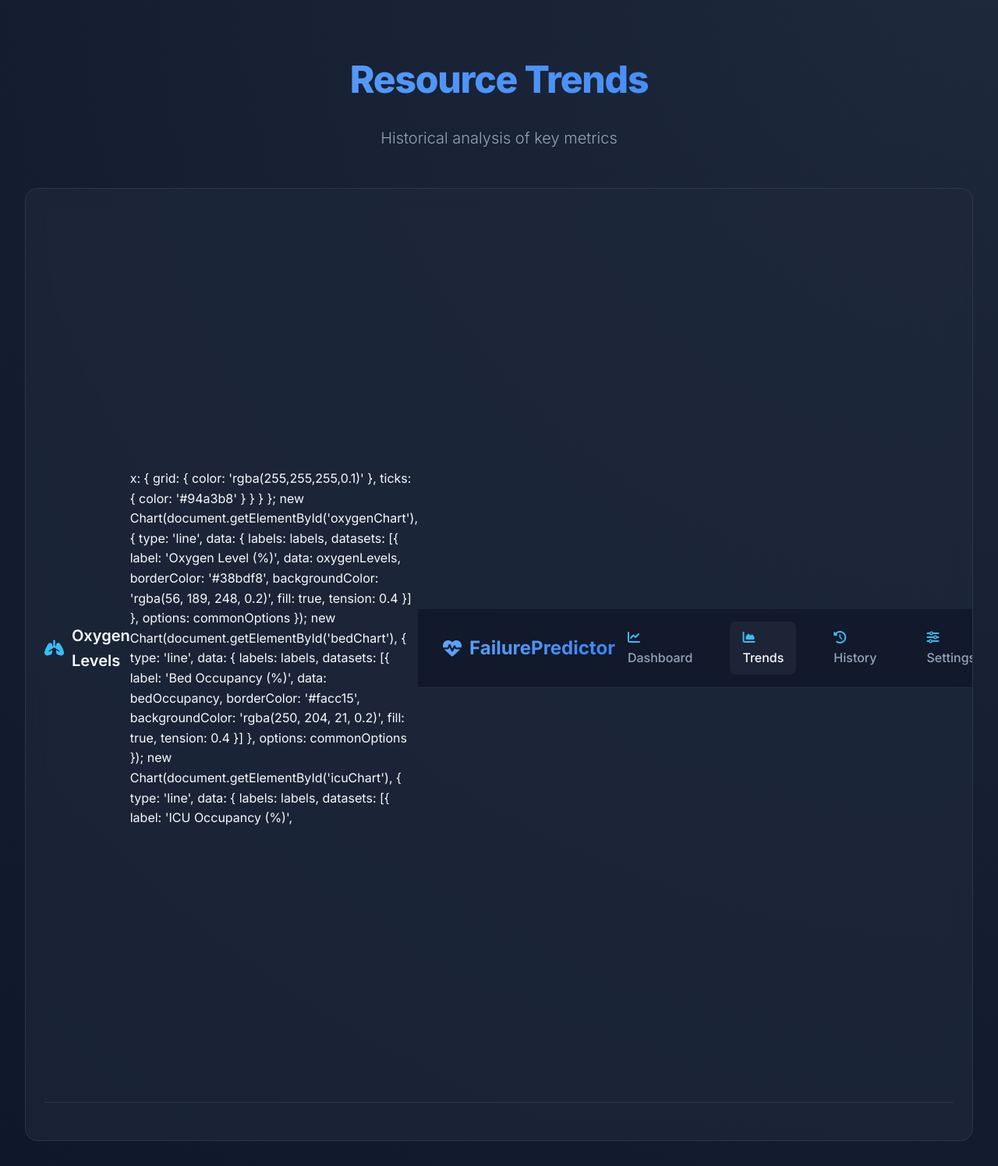
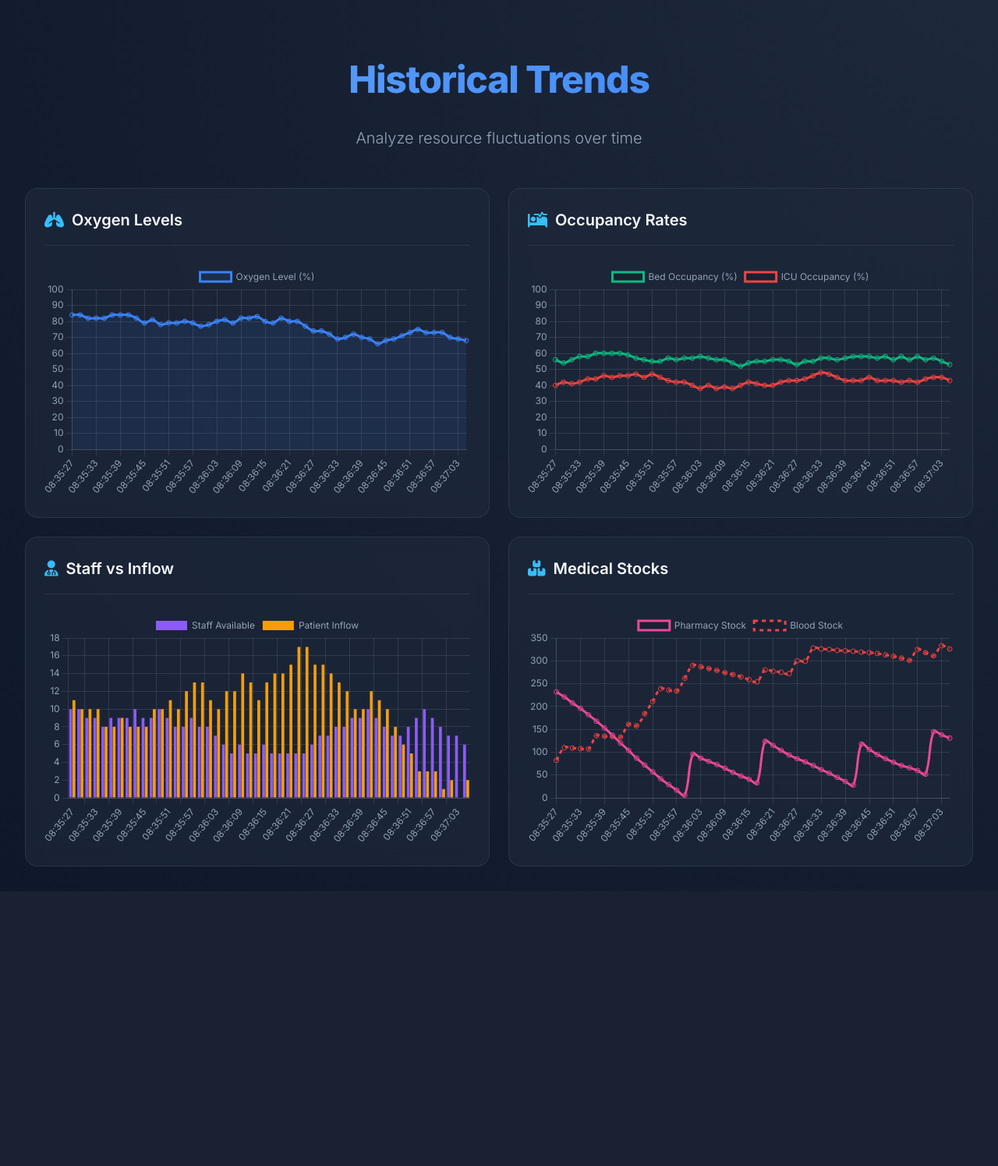
Before and after one commit to AKSHAY73499/VOISE-HACKATHON, a Flask app: page /trends in a window 1280 px wide. Shown: the part 75-1570 px from the top of the page at 78% size. After the commit the page ends 1186 px from the top, so only its background shows below. Run offline with Flask 3, Linux system fonts and the light colour scheme.

Commit message:
initial commit

```diff
--- /dev/null
+++ b/static/js/trends.js
@@ -0,0 +1,164 @@
+// Chart Configuration
+Chart.defaults.color = '#94a3b8';
+Chart.defaults.borderColor = 'rgba(255, 255, 255, 0.1)';
+Chart.defaults.font.family = "'Inter', sans-serif";
+
+let charts = {};
+
+function initCharts() {
+    // Oxygen Chart
+    const ctxOxygen = document.getElementById('chartOxygen').getContext('2d');
+    charts.oxygen = new Chart(ctxOxygen, {
+        type: 'line',
+        data: {
+            labels: [],
+            datasets: [{
+                label: 'Oxygen Level (%)',
+                borderColor: '#3b82f6',
+                backgroundColor: 'rgba(59, 130, 246, 0.1)',
+                data: [],
+                fill: true,
+                tension: 0.4
+            }]
+        },
+        options: {
+            responsive: true,
+            maintainAspectRatio: false,
+            scales: {
+                y: { beginAtZero: true, max: 100 }
+            },
+            plugins: {
+                legend: { position: 'top' }
+            }
+        }
+    });
+
+    // Occupancy Chart
+    const ctxOccupancy = document.getElementById('chartOccupancy').getContext('2d');
+    charts.occupancy = new Chart(ctxOccupancy, {
+        type: 'line',
+        data: {
+            labels: [],
+            datasets: [
+                {
+                    label: 'Bed Occupancy (%)',
+                    borderColor: '#10b981',
+                    data: [],
+                    tension: 0.4
+                },
+                {
+                    label: 'ICU Occupancy (%)',
+                    borderColor: '#ef4444',
+                    data: [],
+                    tension: 0.4
+                }
+            ]
+        },
+        options: {
+            responsive: true,
+            maintainAspectRatio: false,
+            scales: {
+                y: { beginAtZero: true, max: 100 }
+            }
+        }
+    });
+
+    // Staff Chart
+    const ctxStaff = document.getElementById('chartStaff').getContext('2d');
+    charts.staff = new Chart(ctxStaff, {
+        type: 'bar',
+        data: {
+            labels: [],
+            datasets: [
+                {
+                    label: 'Staff Available',
+                    backgroundColor: '#8b5cf6',
+                    data: []
+                },
+                {
+                    label: 'Patient Inflow',
+                    backgroundColor: '#f59e0b',
+                    data: []
+                }
+            ]
+        },
+        options: {
+            responsive: true,
+            maintainAspectRatio: false,
+            scales: {
+                y: { beginAtZero: true }
+            }
+        }
+    });
+
+    // Stock Chart
+    const ctxStock = document.getElementById('chartStock').getContext('2d');
+    charts.stock = new Chart(ctxStock, {
+        type: 'line',
+        data: {
+            labels: [],
+            datasets: [
+                {
+                    label: 'Pharmacy Stock',
+                    borderColor: '#ec4899',
+                    data: [],
+                    tension: 0.4
+                },
+                {
+                    label: 'Blood Stock',
+                    borderColor: '#ef4444',
+                    borderDash: [5, 5],
+                    data: [],
+                    tension: 0.4
+                }
+            ]
+        },
+        options: {
+            responsive: true,
+            maintainAspectRatio: false,
+            scales: {
+                y: { beginAtZero: true }
+            }
+        }
+    });
+}
+
+function updateCharts() {
+    fetch('/api/history/metrics')
+        .then(response => response.json())
+        .then(data => {
+            // Process data (assuming data is sorted by time)
+            const labels = data.map(d => d.timestamp);
+
+            // Update Oxygen
+            charts.oxygen.data.labels = labels;
+            charts.oxygen.data.datasets[0].data = data.map(d => d.metrics.oxygen_level);
+            charts.oxygen.update();
+
+            // Update Occupancy
+            charts.occupancy.data.labels = labels;
+            charts.occupancy.data.datasets[0].data = data.map(d => d.metrics.bed_occupancy);
+            charts.occupancy.data.datasets[1].data = data.map(d => d.metrics.icu_occupancy);
+            charts.occupancy.update();
+
+            // Update Staff
+            charts.staff.data.labels = labels;
+            charts.staff.data.datasets[0].data = data.map(d => d.metrics.staff_available);
+            charts.staff.data.datasets[1].data = data.map(d => d.metrics.patient_inflow);
+            charts.staff.update();
+
+            // Update Stock
+            charts.stock.data.labels = labels;
+            charts.stock.data.datasets[0].data = data.map(d => d.metrics.pharmacy_stock);
+            charts.stock.data.datasets[1].data = data.map(d => d.metrics.blood_stock);
+            charts.stock.update();
+        })
+        .catch(err => console.error("Error updating charts:", err));
+}
+
+// Initialize
+document.addEventListener('DOMContentLoaded', () => {
+    initCharts();
+    updateCharts();
+    setInterval(updateCharts, 5000); // Poll every 5 seconds
+});
--- a/templates/trends.html
+++ b/templates/trends.html
@@ -4,7 +4,7 @@
 <head>
     <meta charset="UTF-8">
     <meta name="viewport" content="width=device-width, initial-scale=1.0">
-    <title>Trends - Hospital Resource Failure Predictor</title>
+    <title>Hospital Trends - Failure Predictor</title>
     <link rel="stylesheet" href="{{ url_for('static', filename='css/styles.css') }}">
     <link
         href="https://fonts.googleapis.com/css2?family=Inter:wght@300;400;500;600;700;800&family=JetBrains+Mono:wght@400;500&display=swap"
@@ -28,164 +28,54 @@
 
     <div class="container">
         <header>
-            <h1>Resource Trends</h1>
-            <p class="subtitle">Historical analysis of key metrics</p>
+            <h1>Historical Trends</h1>
+            <p class="subtitle">Analyze resource fluctuations over time</p>
         </header>
 
-        <div class="dashboard-grid">
+        <div class="dashboard-grid" style="grid-template-columns: repeat(auto-fit, minmax(500px, 1fr));">
+            <!-- Oxygen Chart -->
             <div class="card">
                 <div class="card-header">
                     <h2><i class="fa-solid fa-lungs"></i> Oxygen Levels</h2>
-                    x: { grid: { color: 'rgba(255,255,255,0.1)' }, ticks: { color: '#94a3b8' } }
-                    }
-                    };
+                </div>
+                <div class="chart-container" style="position: relative; height:300px; width:100%">
+                    <canvas id="chartOxygen"></canvas>
+                </div>
+            </div>
 
-                    new Chart(document.getElementById('oxygenChart'), {
-                    type: 'line',
-                    data: {
-                    labels: labels,
-                    datasets: [{
-                    label: 'Oxygen Level (%)',
-                    data: oxygenLevels,
-                    borderColor: '#38bdf8',
-                    backgroundColor: 'rgba(56, 189, 248, 0.2)',
-                    fill: true,
-                    tension: 0.4
-                    }]
-                    },
-                    options: commonOptions
-                    });
+            <!-- Occupancy Chart -->
+            <div class="card">
+                <div class="card-header">
+                    <h2><i class="fa-solid fa-bed-pulse"></i> Occupancy Rates</h2>
+                </div>
+                <div class="chart-container" style="position: relative; height:300px; width:100%">
+                    <canvas id="chartOccupancy"></canvas>
+                </div>
+            </div>
 
-                    new Chart(document.getElementById('bedChart'), {
-                    type: 'line',
-                    data: {
-                    labels: labels,
-                    datasets: [{
-                    label: 'Bed Occupancy (%)',
-                    data: bedOccupancy,
-                    borderColor: '#facc15',
-                    backgroundColor: 'rgba(250, 204, 21, 0.2)',
-                    fill: true,
-                    tension: 0.4
-                    }]
-                    },
-                    options: commonOptions
-                    });
+            <!-- Staff Chart -->
+            <div class="card">
+                <div class="card-header">
+                    <h2><i class="fa-solid fa-user-doctor"></i> Staff vs Inflow</h2>
+                </div>
+                <div class="chart-container" style="position: relative; height:300px; width:100%">
+                    <canvas id="chartStaff"></canvas>
+                </div>
+            </div>
 
-                    new Chart(document.getElementById('icuChart'), {
-                    type: 'line',
-                    data: {
-                    labels: labels,
-                    datasets: [{
-                    label: 'ICU Occupancy (%)',
-                    <!DOCTYPE html>
-                    <html lang="en">
+            <!-- Stock Chart -->
+            <div class="card">
+                <div class="card-header">
+                    <h2><i class="fa-solid fa-boxes-stacked"></i> Medical Stocks</h2>
+                </div>
+                <div class="chart-container" style="position: relative; height:300px; width:100%">
+                    <canvas id="chartStock"></canvas>
+                </div>
+            </div>
+        </div>
+    </div>
 
-                    <head>
-                        <meta charset="UTF-8">
-                        <meta name="viewport" content="width=device-width, initial-scale=1.0">
-                        <title>Trends - Hospital Resource Failure Predictor</title>
-                        <link rel="stylesheet" href="{{ url_for('static', filename='css/styles.css') }}">
-                        <link
-                            href="https://fonts.googleapis.com/css2?family=Inter:wght@300;400;500;600;700;800&family=JetBrains+Mono:wght@400;500&display=swap"
-                            rel="stylesheet">
-                        <link rel="stylesheet"
-                            href="https://cdnjs.cloudflare.com/ajax/libs/font-awesome/6.4.0/css/all.min.css">
-                        <script src="https://cdn.jsdelivr.net/npm/chart.js"></script>
-                    </head>
+    <script src="{{ url_for('static', filename='js/trends.js') }}"></script>
+</body>
 
-                    <body>
-                        <nav class="navbar">
-                            <div class="nav-brand">
-                                <i class="fa-solid fa-heart-pulse"></i> FailurePredictor
-                            </div>
-                            <div class="nav-links">
-                                <a href="/"><i class="fa-solid fa-chart-line"></i> Dashboard</a>
-                                <a href="/trends" class="active"><i class="fa-solid fa-chart-area"></i> Trends</a>
-                                <a href="/history"><i class="fa-solid fa-clock-rotate-left"></i> History</a>
-                                <a href="/settings"><i class="fa-solid fa-sliders"></i> Settings</a>
-                            </div>
-                        </nav>
-
-                        <div class="container">
-                            <header>
-                                <h1>Resource Trends</h1>
-                                <p class="subtitle">Historical analysis of key metrics</p>
-                            </header>
-
-                            <div class="dashboard-grid">
-                                <div class="card">
-                                    <div class="card-header">
-                                        <h2><i class="fa-solid fa-lungs"></i> Oxygen Levels</h2>
-                                        x: { grid: { color: 'rgba(255,255,255,0.1)' }, ticks: { color: '#94a3b8' } }
-                                        }
-                                        };
-
-                                        new Chart(document.getElementById('oxygenChart'), {
-                                        type: 'line',
-                                        data: {
-                                        labels: labels,
-                                        datasets: [{
-                                        label: 'Oxygen Level (%)',
-                                        data: oxygenLevels,
-                                        borderColor: '#38bdf8',
-                                        backgroundColor: 'rgba(56, 189, 248, 0.2)',
-                                        fill: true,
-                                        tension: 0.4
-                                        }]
-                                        },
-                                        options: commonOptions
-                                        });
-
-                                        new Chart(document.getElementById('bedChart'), {
-                                        type: 'line',
-                                        data: {
-                                        labels: labels,
-                                        datasets: [{
-                                        label: 'Bed Occupancy (%)',
-                                        data: bedOccupancy,
-                                        borderColor: '#facc15',
-                                        backgroundColor: 'rgba(250, 204, 21, 0.2)',
-                                        fill: true,
-                                        tension: 0.4
-                                        }]
-                                        },
-                                        options: commonOptions
-                                        });
-
-                                        new Chart(document.getElementById('icuChart'), {
-                                        type: 'line',
-                                        data: {
-                                        labels: labels,
-                                        datasets: [{
-                                        label: 'ICU Occupancy (%)',
-                                        data: icuOccupancy,
-                                        borderColor: '#f87171',
-                                        backgroundColor: 'rgba(248, 113, 113, 0.2)',
-                                        fill: true,
-                                        tension: 0.4
-                                        }]
-                                        },
-                                        options: commonOptions
-                                        });
-
-                                        new Chart(document.getElementById('bloodChart'), {
-                                        type: 'line',
-                                        data: {
-                                        labels: labels,
-                                        datasets: [{
-                                        label: 'Blood Stock (Units)',
-                                        data: bloodStock,
-                                        borderColor: '#ef4444',
-                                        backgroundColor: 'rgba(239, 68, 68, 0.2)',
-                                        fill: true,
-                                        tension: 0.4
-                                        }]
-                                        },
-                                        options: commonOptions
-                                        });
-                                        });
-                                        </script>
-                    </body>
-
-                    </html>
+</html>
```
Also changed, not shown: README.md (added), 1 other file.
